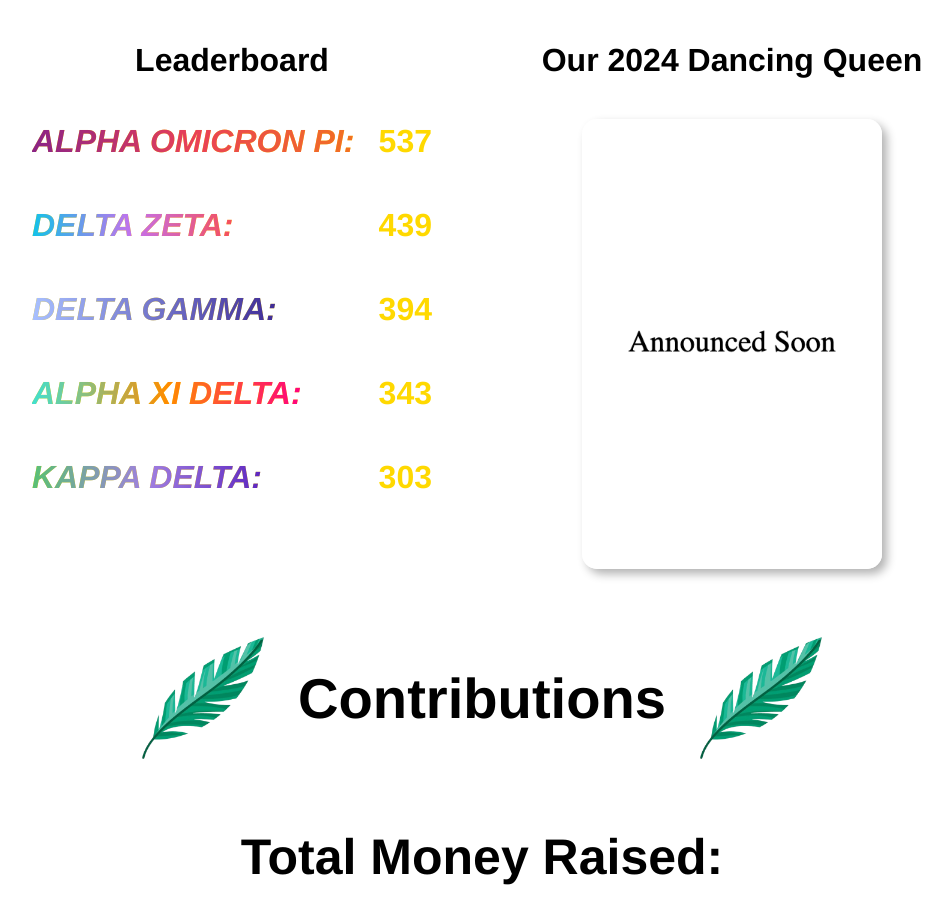
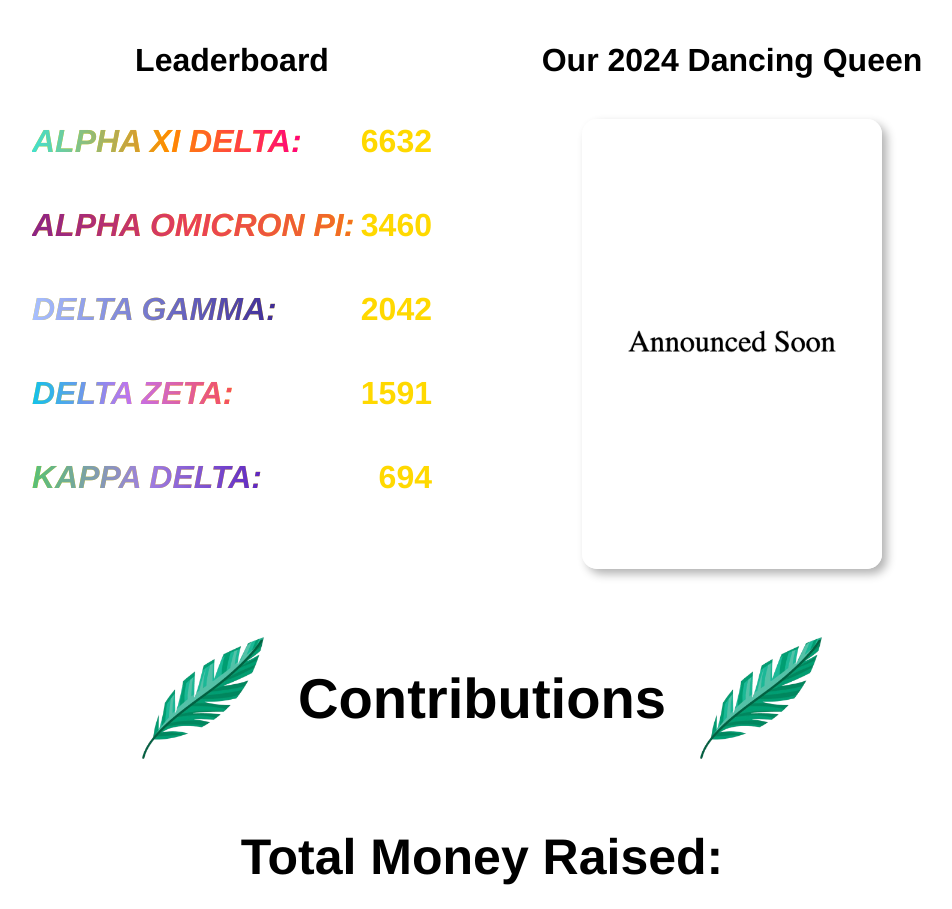
Before and after one commit to conradavery/SBDCWebsite, a plain HTML site: page index.html in a window 1280 px wide. Shown: the part 4036-4945 px from the top of the page, without its empty margins (158-1110 px from the left). Drawn offline with Linux system fonts and the light colour scheme.

Commit message:
Update 10/30

```diff
--- a/index.html
+++ b/index.html
@@ -141,39 +141,39 @@
             <div class="house-points">
                 <h3>Leaderboard</h3>
                 <div class="house-points-list">
+                    <div class="house-point-item">
+                        <div class="house-name-AZD">
+                            <span><i><a href="https://www.instagram.com/alphaxideltasjsu/" target="_blank">ALPHA XI DELTA:</a></i></span>
+                        </div>
+                        <span>6632</span>
 
+                    </div>
                     <div class="house-point-item">
                         <div class="house-name-AOP">
                             <span><i><a href="https://www.instagram.com/alphaomicronpisjsu/" target="_blank">ALPHA OMICRON PI:</a></i></span>
                         </div>
-                        <span>537</span>
+                        <span>3460</span>
                     </div>
+
+                    <div class="house-point-item">
+                        <div class="house-name-DG">
+                            <span><i><a href="https://www.instagram.com/deltagammasjsu/" target="_blank"> DELTA GAMMA:</a></i></span>
+                        </div>
+                        <span>2042</span>
+                    </div>
+
                     <div class="house-point-item">
                         <div class="house-name-DZ">
                             <span><i><a href="https://www.instagram.com/deltazetasjsu/" target="_blank">DELTA ZETA:</a></i></span>
                         </div>
-                        <span>439</span>
+                        <span>1591</span>
                     </div>
-                    <div class="house-point-item">
-                        <div class="house-name-DG">
-                            <span><i><a href="https://www.instagram.com/deltagammasjsu/" target="_blank"> DELTA GAMMA:</a></i></span>
-                        </div>
-                        <span>394</span>
-                    </div>
-                    <div class="house-point-item">
-                        <div class="house-name-AZD">
-                            <span><i><a href="https://www.instagram.com/alphaxideltasjsu/" target="_blank">ALPHA XI DELTA:</a></i></span>
-                        </div>
-                        <span>343</span>
-
-                    </div>
-
                     <div class="house-point-item">
                         <div class="house-name-KD">
                             <span><i><a href="https://www.instagram.com/kappadeltasjsu/" target="_blank"> KAPPA DELTA:</a></i></span>
 
                         </div>
-                        <span>303</span>
+                        <span>694</span>
                     </div>
                     <!-- <div class="house-point-item">
                         <span class="house-name"><i>ALPHA PHI??:</i></span>
```
